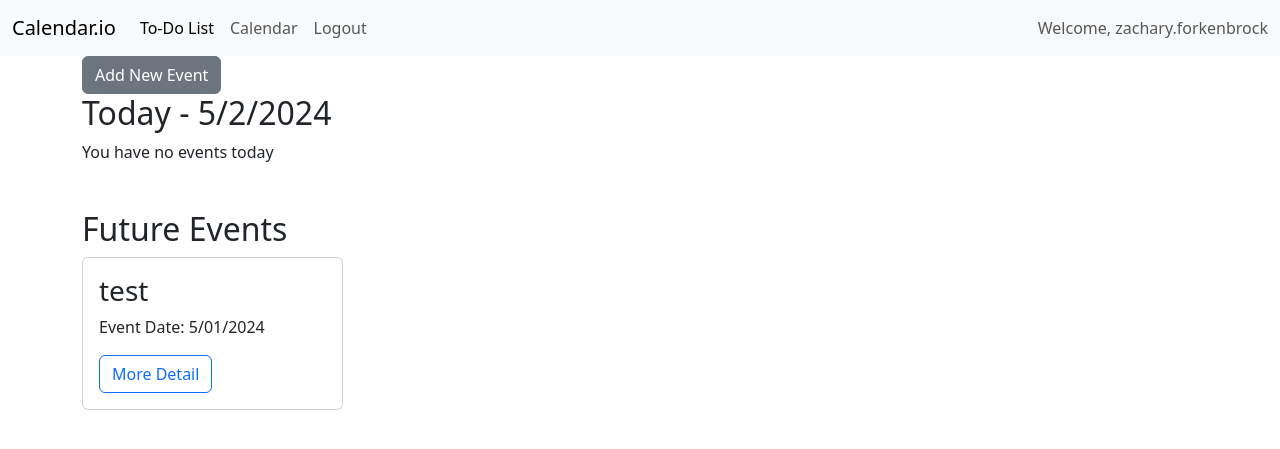
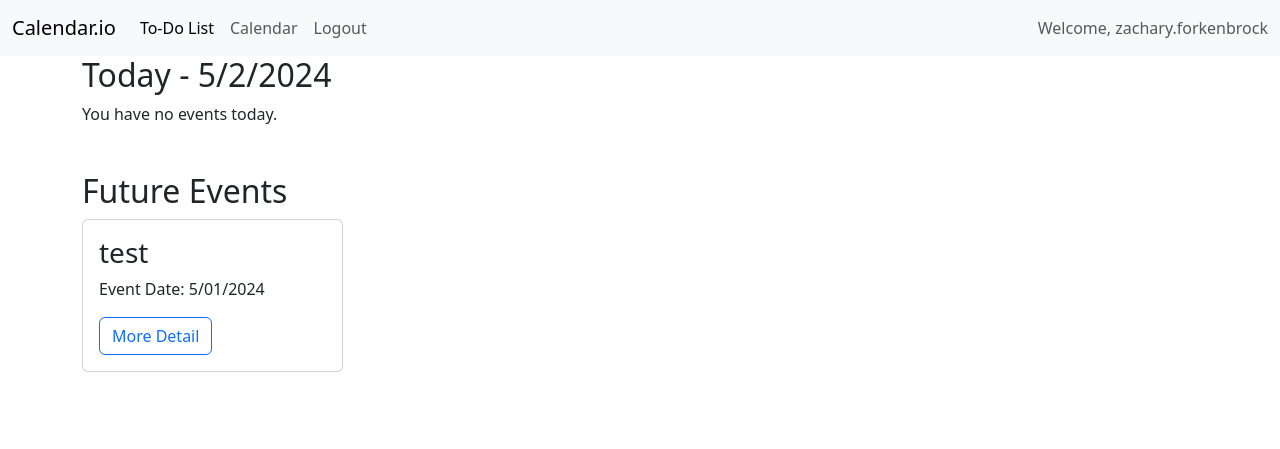
Before and after one commit to alex-aNelson/313-project, a Django app: page / in a window 1280 px wide. Shown: the top 449 px of the page. Run offline with Django 5.2, Linux system fonts and the light colour scheme; a user stored in the database is signed in; data comes from the database, SQL or seed files in the repository; both versions use the stored data as it was after the commit; some libraries are stand-ins or nearby versions.

Commit message:
Minor styling changes

```diff
--- a/calendar_project/calendarAPP/templates/calendarAPP/calendar.html
+++ b/calendar_project/calendarAPP/templates/calendarAPP/calendar.html
@@ -7,7 +7,7 @@
 {% block content %}
     <br />
     {% if user.is_authenticated %}
-        <h1>This is from calendar.html</h1>
+        {% comment %} <h1>This is from calendar.html</h1> {% endcomment %}
     {% else %}
         <!-- {% include 'calendarAPP/login.html' %} -->
     {% endif %}
--- a/calendar_project/calendarAPP/templates/calendarAPP/index.html
+++ b/calendar_project/calendarAPP/templates/calendarAPP/index.html
@@ -5,8 +5,6 @@
 {% endblock %}
 
 {% block content %}
-    <a class="btn btn-secondary" href="#">Add New Event</a>
-
     <div class="today">
         <h2>Today - <script> document.write(new Date().toLocaleDateString()); </script></h2>
         <div class="row">
@@ -23,7 +21,7 @@
                     </div>
                 {% endfor %}
             {% else %}
-                <p>You have no events today</p>
+                <p>You have no events today.</p>
             {% endif %}
         </div>
     </div>
@@ -44,41 +42,8 @@
                     </div>
                 {% endfor %}
             {% else %}
-                <p>You have no future events</p>
+                <p>You have no future events.</p>
             {% endif %}
         </div>
     </div>
-
-    {% comment %} start of old code {% endcomment %}
-    {% comment %} <h2>Today</h2>
-    {% if today_events %}
-        {% for event in today_events %}
-            <p>{{ event }}</p>
-        {% endfor %}
-    {% else %}
-        <p>You have no events today</p>
-    {% endif %}
-
-    <h2>Future</h2>
-    {% if future_events %}
-        {% for event in future_events %}
-            <p>{{ event }}</p>
-        {% endfor %}
-    {% else %}
-        <p>You have no future events</p>
-    {% endif %} {% endcomment %}
-
-    {% comment %} {% if user_events %}
-        {% for event in user_events %}
-            <p>{{ event }}</p>
-        {% endfor %}
-    {% endif %} {% endcomment %}
-
-    {% comment %} <div class="container">
-        <h2>Today <script> document.write(new Date().toLocaleDateString()); </script></h2>
-
-    </div>
-    <div>
-        <h2>Upcoming</h2>
-    </div> {% endcomment %}
 {% endblock %}
```
Also changed, not shown: calendar_project/db.sqlite3.
